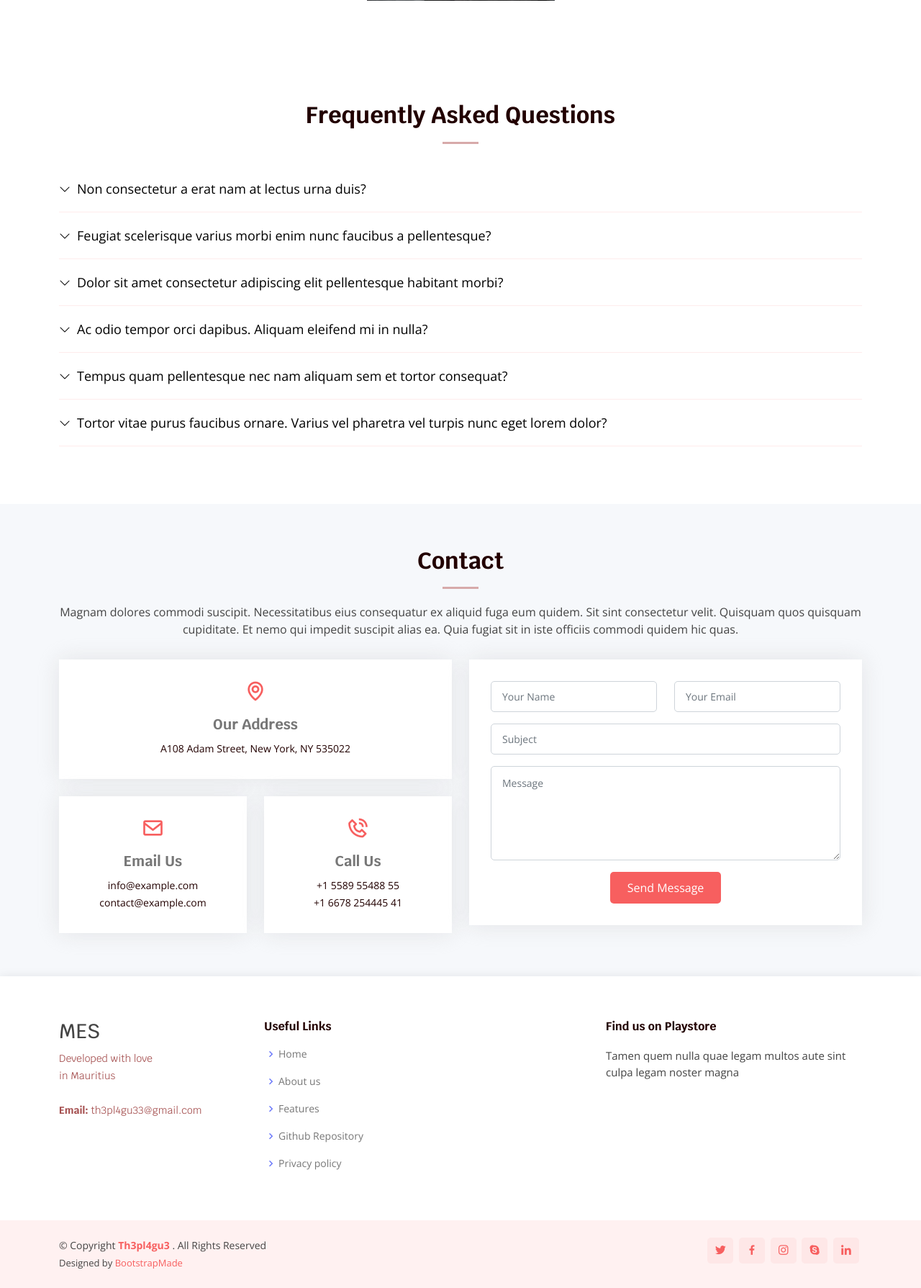
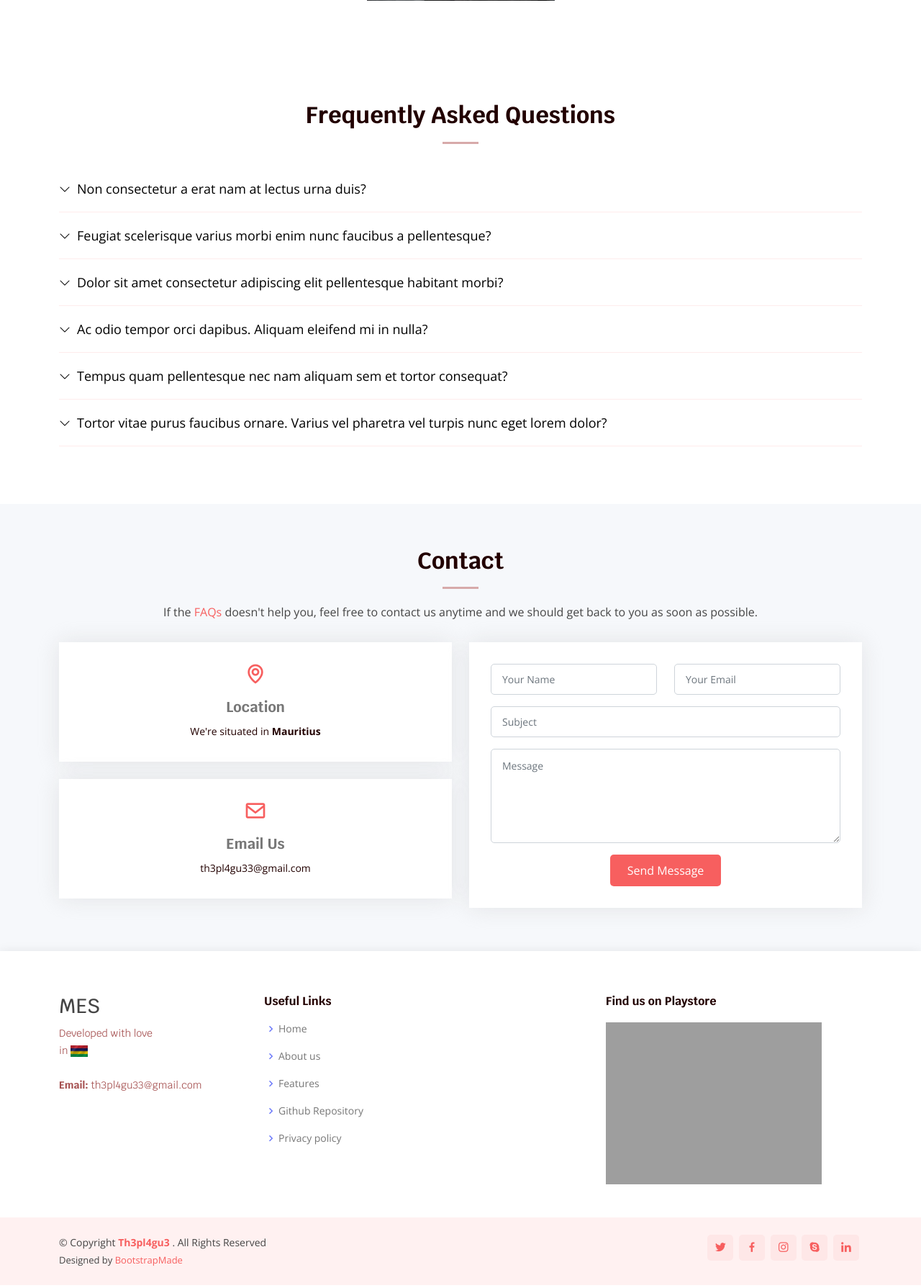
Before and after one commit to mervin16-zz/Mauritius-Emergency-Services-Api, a Flask app: page /web/ in a window 1280 px wide. Shown: the part 4169-5958 px from the top of the page at 72% size. Run offline with Flask 2, Linux system fonts and the light colour scheme; some libraries are stand-ins or nearby versions; grey boxes are pictures that could not be loaded.

Commit message:
- Added email functionality - Completed contact us section

```diff
--- a/app/web/templates/index.html
+++ b/app/web/templates/index.html
@@ -389,9 +389,10 @@ Mauritius Emergency Services
 
             <div class="section-title">
                 <h2>Contact</h2>
-                <p>Magnam dolores commodi suscipit. Necessitatibus eius consequatur ex aliquid fuga eum quidem. Sit
-                    sint consectetur velit. Quisquam quos quisquam cupiditate. Et nemo qui impedit suscipit alias
-                    ea. Quia fugiat sit in iste officiis commodi quidem hic quas.</p>
+                <p>
+                    If the <a href="#href">FAQs</a> doesn't help you, feel free to contact us anytime and we should get
+                    back to you as soon as possible.
+                </p>
             </div>
 
             <div class="row">
@@ -402,22 +403,17 @@ Mauritius Emergency Services
                         <div class="col-md-12">
                             <div class="info-box">
                                 <i class="bx bx-map"></i>
-                                <h3>Our Address</h3>
-                                <p>A108 Adam Street, New York, NY 535022</p>
+                                <h3>Location</h3>
+                                <p>
+                                    We're situated in <b>Mauritius</b>
+                                </p>
                             </div>
                         </div>
-                        <div class="col-md-6">
+                        <div class="col-md-12">
                             <div class="info-box mt-4">
                                 <i class="bx bx-envelope"></i>
                                 <h3>Email Us</h3>
-                                <p>info@example.com<br>contact@example.com</p>
-                            </div>
-                        </div>
-                        <div class="col-md-6">
-                            <div class="info-box mt-4">
-                                <i class="bx bx-phone-call"></i>
-                                <h3>Call Us</h3>
-                                <p>+1 5589 55488 55<br>+1 6678 254445 41</p>
+                                <p>th3pl4gu33@gmail.com</p>
                             </div>
                         </div>
                     </div>
@@ -425,7 +421,7 @@ Mauritius Emergency Services
                 </div>
 
                 <div class="col-lg-6 mt-4 mt-md-0">
-                    <form action="forms/contact.php" method="post" role="form" class="php-email-form">
+                    <form action="{{ url_for('web.send_email') }}" method="post" role="form" class="php-email-form">
                         <div class="row">
                             <div class="col-md-6 form-group">
                                 <input type="text" name="name" class="form-control" id="name" placeholder="Your Name"
--- a/app/web/templates/master.html
+++ b/app/web/templates/master.html
@@ -98,7 +98,9 @@
                         <h3>MES</h3>
                         <p>
                             Developed with love <br />
-                            in Mauritius <br /><br />
+                            in <img width="24px" src="{{ url_for('web.static', filename='img/mru.png') }}"
+                                class="img-fluid" alt="">
+                            <br /><br />
 
                             <strong>Email:</strong> th3pl4gu33@gmail.com<br>
                         </p>
@@ -120,7 +122,14 @@
 
                     <div class="col-lg-4 col-md-6 footer-newsletter">
                         <h4>Find us on Playstore</h4>
-                        <p>Tamen quem nulla quae legam multos aute sint culpa legam noster magna</p>
+                        <p>
+                            <!-- Google play button -->
+                            <a
+                                href='https://play.google.com/store/?pcampaignid=pcampaignidMKT-Other-global-all-co-prtnr-py-PartBadge-Mar2515-1'>
+                                <img width="300px" alt='Get it on Google Play'
+                                    src='https://play.google.com/intl/en_us/badges/static/images/badges/en_badge_web_generic.png' />
+                            </a>
+                        </p>
                     </div>
 
                 </div>
--- /dev/null
+++ b/app/web/utils/utils.py
@@ -0,0 +1,4 @@
+from validate_email import validate_email
+
+def is_email_valid(email):
+    return validate_email(email)
--- a/app/web/web.py
+++ b/app/web/web.py
@@ -1,8 +1,10 @@
-from flask import Blueprint, render_template as HTML, redirect
+from flask import Blueprint, render_template as HTML, request, current_app
+from flask_mail import Message, Mail
+import app.web.utils.utils as Utils
+import os
 
 # Create the API V1 blueprint
 web = Blueprint("web", __name__, static_folder="static", template_folder="templates")
-
 
 ######################################
 ############# Main Pages #############
@@ -15,3 +17,40 @@ def home_view():
 @web.route("/privacy")
 def privacy_view():
     return HTML("privacy.html")
+
+# Send mail from contact form
+@web.route("/send-email", methods=["POST"])
+def send_email():
+
+    # Create a mail object
+    mail = Mail(current_app)
+
+    try:
+        sender_email = request.form["email"]
+
+        # Email validity check
+        if not Utils.validate_email(sender_email):
+            return (
+                "Please enter a valid email",
+                200,
+            )
+
+        msg = Message(
+            request.form["message"],
+            sender=(request.form["name"], sender_email),
+            recipients=os.environ["MAIL_RECIPIENTS"].split(","),
+        )
+        msg.body = request.form["message"]
+        msg.subject = f"{sender_email} :: {request.form['subject']}"
+        mail.send(msg)
+    except Exception as e:
+        print(e)
+        return (
+            'Unfortunately, your message couldn\'t be submitted right now. Please contact me directly on <a href="mailto:th3pl4gu33@gmail.com">th3pl4gu33@gmail.com</a>.',
+            200,
+        )
+
+    # Returns a no content status code
+    # because the user doesn't need to get away
+    # from current page
+    return "OK", 200
```
Also changed, not shown: app/__init__.py (+9 -0 lines), app/web/static/img/mru.png (added), 1 other file.
